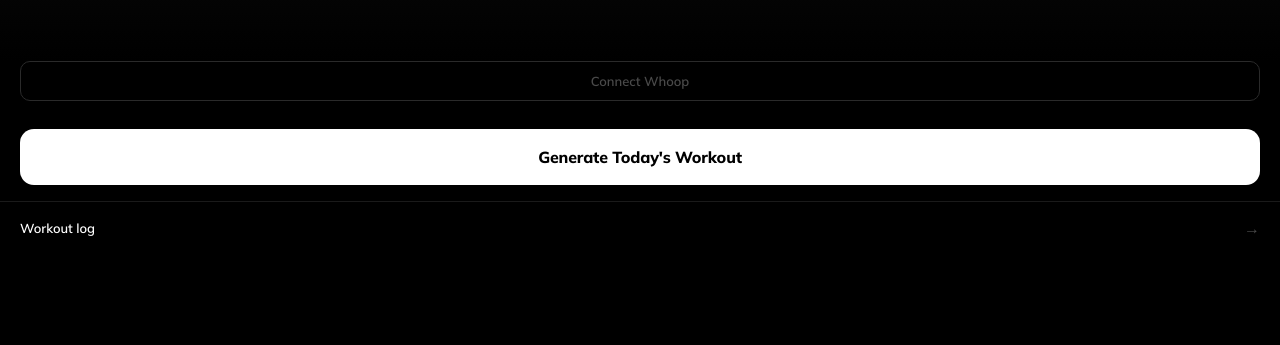
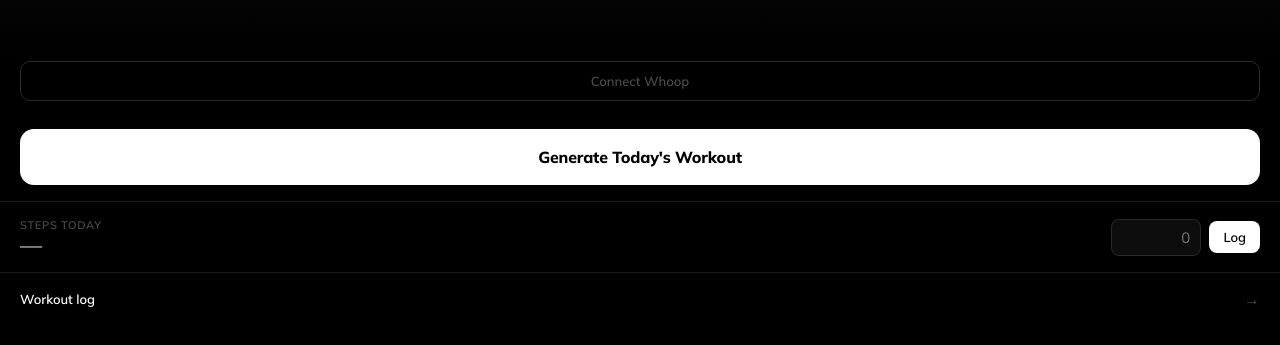
Before and after one commit to Kits1700/form-and-flow, a website: page public/index.html in a window 1280 px wide. Shown: the part 105-450 px from the top of the page. Drawn offline with Linux system fonts and the light colour scheme.

Commit message:
Add manual step logger to home screen
Daily steps input with localStorage persistence (ff_steps).
Reloads today's count on boot; Log button updates display immediately.

Co-Authored-By: Claude Sonnet 4.6 <noreply@anthropic.com>

```diff
--- a/public/app.js
+++ b/public/app.js
@@ -535,6 +535,32 @@ function regenWorkout() {
 }
 
 // ── Boot ──────────────────────────────────────────────────────
+// ── Steps logger ──────────────────────────────────────────────
+function loadSteps() {
+  const store = JSON.parse(localStorage.getItem('ff_steps') || '{}');
+  const val   = store[today()];
+  const valEl = document.getElementById('steps-val');
+  const inputEl = document.getElementById('steps-input');
+  if (val != null) {
+    valEl.textContent = val.toLocaleString();
+    inputEl.value = val;
+  } else {
+    valEl.textContent = '—';
+    inputEl.value = '';
+  }
+}
+
+function saveSteps() {
+  const input = document.getElementById('steps-input');
+  const n = parseInt(input.value, 10);
+  if (isNaN(n) || n < 0) return;
+  const store = JSON.parse(localStorage.getItem('ff_steps') || '{}');
+  store[today()] = n;
+  localStorage.setItem('ff_steps', JSON.stringify(store));
+  document.getElementById('steps-val').textContent = n.toLocaleString();
+  input.blur();
+}
+
 document.addEventListener('DOMContentLoaded', async () => {
   // Handle OAuth callback (?code= in URL)
   const params = new URLSearchParams(window.location.search);
@@ -557,4 +583,5 @@ document.addEventListener('DOMContentLoaded', async () => {
   if (storedWorkout?.date === today()) showTodayWorkout(storedWorkout.workout);
 
   if (localStorage.getItem('whoop_access_token')) whoopLoad();
+  loadSteps();
 });
--- a/public/index.html
+++ b/public/index.html
@@ -39,6 +39,18 @@
     <div id="generate-loading" class="generate-loading" style="display:none">
       <div class="generate-spinner"></div>
       <span>Designing your workout...</span>
+    </div>
+  </div>
+
+  <!-- Steps logger -->
+  <div class="steps-row" id="steps-row">
+    <div class="steps-left">
+      <span class="steps-label">Steps today</span>
+      <span class="steps-val" id="steps-val">—</span>
+    </div>
+    <div class="steps-right" id="steps-input-wrap">
+      <input class="steps-input" id="steps-input" type="number" inputmode="numeric" placeholder="0" min="0" max="99999" />
+      <button class="steps-save-btn" onclick="saveSteps()">Log</button>
     </div>
   </div>
 
@@ -155,12 +167,7 @@
     <span>M</span><span>T</span><span>W</span><span>T</span><span>F</span><span>S</span><span>S</span>
   </div>
   <div class="cal-grid" id="cal-grid"></div>
-  <div class="cal-legend">
-    <div class="cal-leg-item"><span class="cal-badge cal-badge--AI">✓</span>AI Workout</div>
-    <div class="cal-leg-item"><span class="cal-badge cal-badge--A">A</span>Preset Day A</div>
-    <div class="cal-leg-item"><span class="cal-badge cal-badge--B">B</span>Preset Day B</div>
-    <div class="cal-leg-item"><span class="cal-badge cal-badge--C">C</span>Preset Day C</div>
-  </div>
+  <div class="cal-feed" id="cal-feed"></div>
 </div>
 
 
--- a/public/style.css
+++ b/public/style.css
@@ -171,6 +171,17 @@ body { font-family: 'Mulish', sans-serif; color: var(--text); -webkit-font-smoot
 .done-stat strong { color: var(--text); }
 
 /* ── Home calendar row ── */
+.steps-row { display: flex; align-items: center; justify-content: space-between; padding: 1rem 1.25rem; border-top: 1px solid var(--border); gap: 1rem; }
+.steps-left { display: flex; flex-direction: column; gap: 2px; }
+.steps-label { font-size: 11px; font-weight: 600; letter-spacing: 0.06em; text-transform: uppercase; color: var(--muted); }
+.steps-val { font-size: 22px; font-weight: 200; color: var(--text); line-height: 1; }
+.steps-right { display: flex; align-items: center; gap: 8px; }
+.steps-input { background: var(--surface); border: 1px solid var(--border2); border-radius: 8px; color: var(--text); font-family: inherit; font-size: 15px; font-weight: 400; padding: 8px 10px; width: 90px; text-align: right; -moz-appearance: textfield; }
+.steps-input::-webkit-outer-spin-button, .steps-input::-webkit-inner-spin-button { -webkit-appearance: none; }
+.steps-input:focus { outline: none; border-color: var(--text); }
+.steps-save-btn { background: var(--text); color: var(--bg); border: none; border-radius: 8px; font-family: inherit; font-size: 13px; font-weight: 600; padding: 8px 14px; cursor: pointer; white-space: nowrap; }
+.steps-save-btn:active { opacity: 0.8; }
+
 .home-cal-row { display: flex; align-items: center; justify-content: space-between; padding: 1rem 1.25rem; border-top: 1px solid var(--border); cursor: pointer; }
 .home-cal-row:hover { background: var(--surface); }
 .home-cal-label { font-size: 13px; font-weight: 600; }
```
